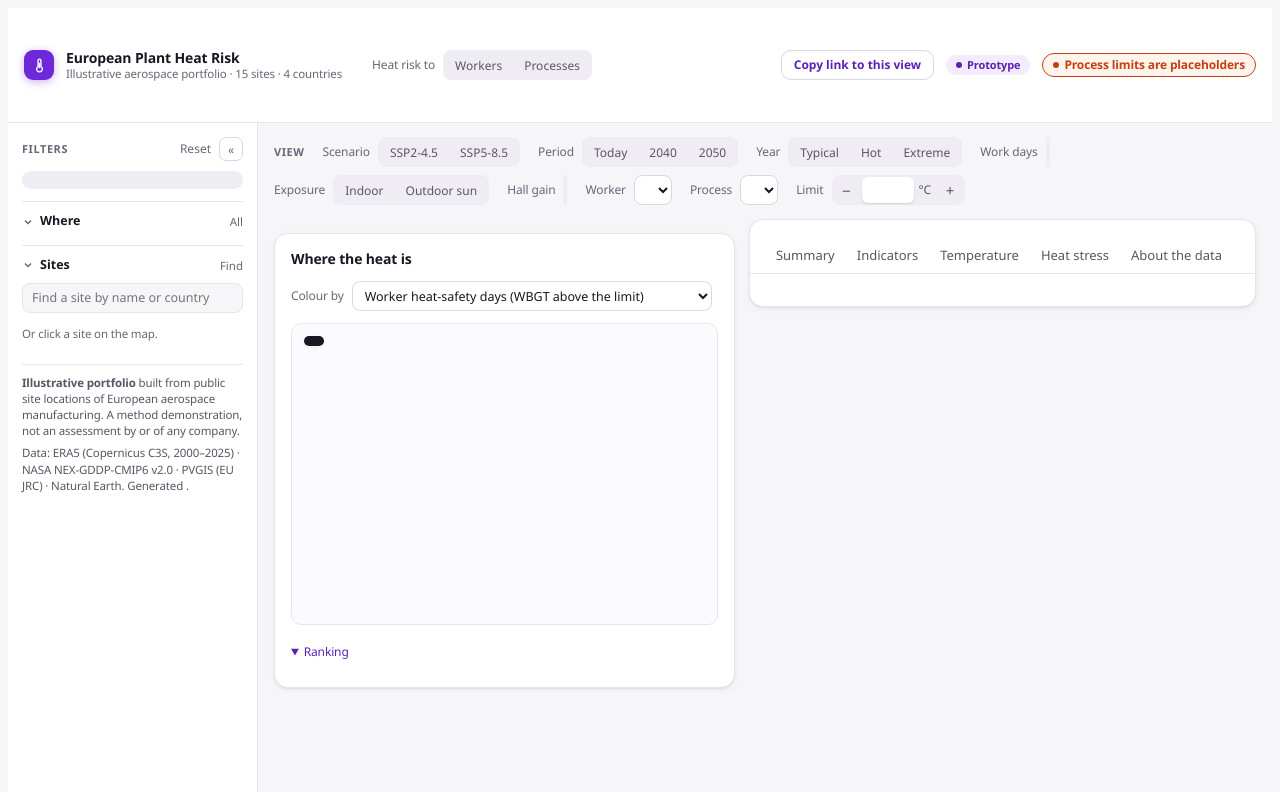
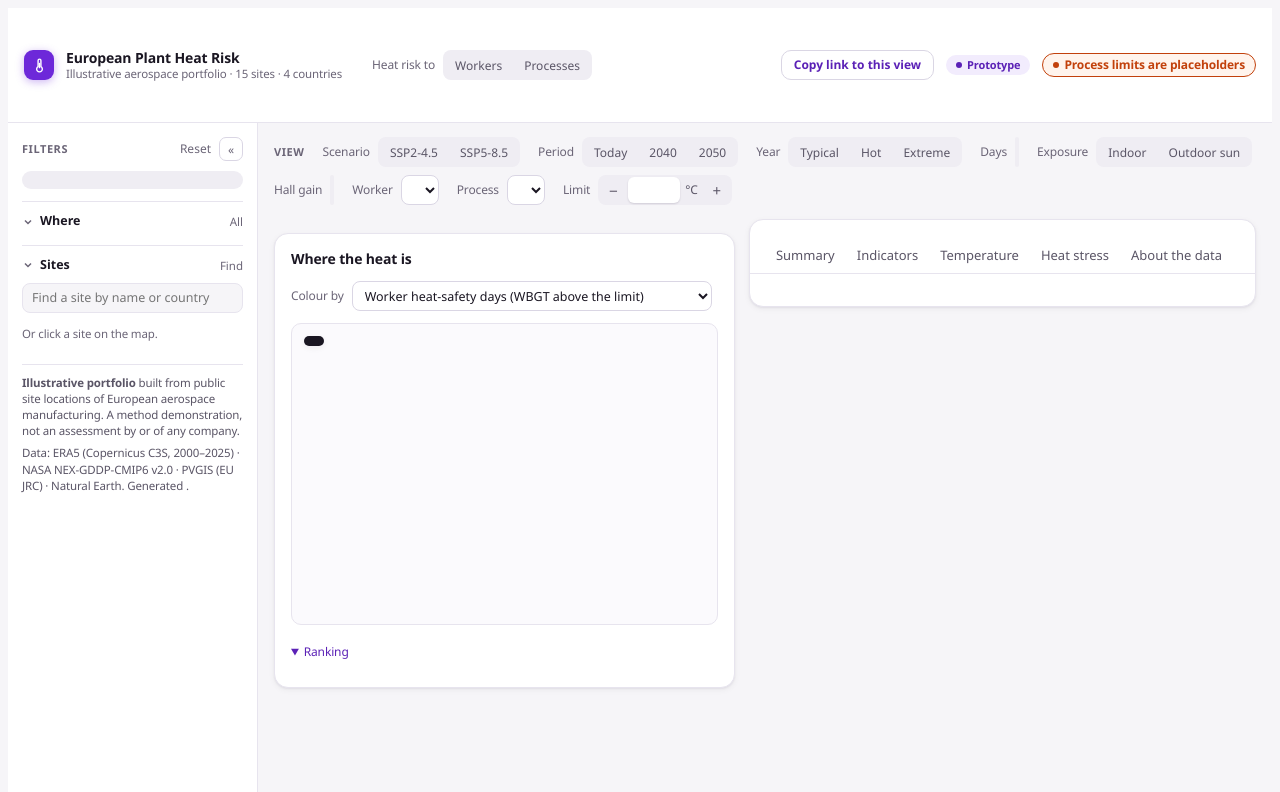
Before and after one commit to Fielke-Mate/climate-risk, a plain HTML site: page dashboard/template.html in a window 1280 px wide. Drawn offline with Linux system fonts and the light colour scheme.

Commit message:
Dashboard: shorten the View bar label to Days so the bar fits at 1920 px in CI (D72)
CI's Chromium (Playwright 1.63) renders about 1.5 % wider: with "Work days" the
worker lens's View bar wrapped at 1920 x 1080 while the process lens's did not,
so the map zoom changed with the lens and the dashboard check failed (main
not deployed since PR #9). With "Days" it fits with 16 px to spare in that
browser; dashboard_check passes in both CI's and the local Chromium.

Co-Authored-By: Claude Opus 5.5 <noreply@anthropic.com>
Claude-Session: https://claude.ai/code/session_01UAW58cMn8ickkERJjss769

```diff
--- a/dashboard/template.html
+++ b/dashboard/template.html
@@ -369,7 +369,7 @@ svg.chart .gridl { stroke: var(--line); }
       <div class="vgrp"><span>Scenario</span><div class="toggle" id="ctl-scen"><button data-v="ssp245" title="SSP2-4.5: middle-of-the-road emissions, about 2.7 °C of global warming by 2081–2100 (IPCC AR6 best estimate)">SSP2-4.5</button><button data-v="ssp585" title="SSP5-8.5: very high emissions, about 4.4 °C of global warming by 2081–2100 (IPCC AR6 best estimate); the high-emissions case ESRS E1 asks for">SSP5-8.5</button></div></div>
       <div class="vgrp"><span>Period</span><div class="toggle" id="ctl-period"><button data-v="hist" title="Today: 2015–2025">Today</button><button data-v="2040" title="2040: the climate of 2031–2050">2040</button><button data-v="2050" title="2050: the climate of 2041–2060">2050</button></div></div>
       <div class="vgrp"><span>Year</span><div class="toggle" id="ctl-yt"><button data-v="typical" title="Typical: the median of the 11 years 2015–2025">Typical</button><button data-v="hot" title="Hot: the 1-in-10 year, the 90th percentile of the 11 years 2015–2025. Charts that need one real year draw the site's hottest of those years, as it happened">Hot</button><button data-v="extreme" title="Each site's hottest year since 2000, in today's climate">Extreme</button></div></div>
-      <div class="vgrp" id="daysgrp"><span title="Operating days counted in every working-hours number (D72)">Work days</span><div class="toggle" id="ctl-days"></div></div>
+      <div class="vgrp" id="daysgrp"><span title="Working days counted in every working-hours number (D72)">Days</span><div class="toggle" id="ctl-days"></div></div>
       <div class="vgrp wk"><span>Exposure</span><div class="toggle" id="ctl-expo"><button data-v="in">Indoor</button><button data-v="sun">Outdoor sun</button></div></div>
       <div class="vgrp" id="hallgrp"><span title="How much warmer the hall runs than outside">Hall gain</span><div class="toggle" id="ctl-hall"></div></div>
       <div class="vgrp wk"><span title="Work intensity and clothing: sets the WBGT limit (not acclimatised)">Worker</span><select class="ksel" id="ctl-prof" aria-label="Worker profile"></select></div>
```
Also changed, not shown: 1 other file.
